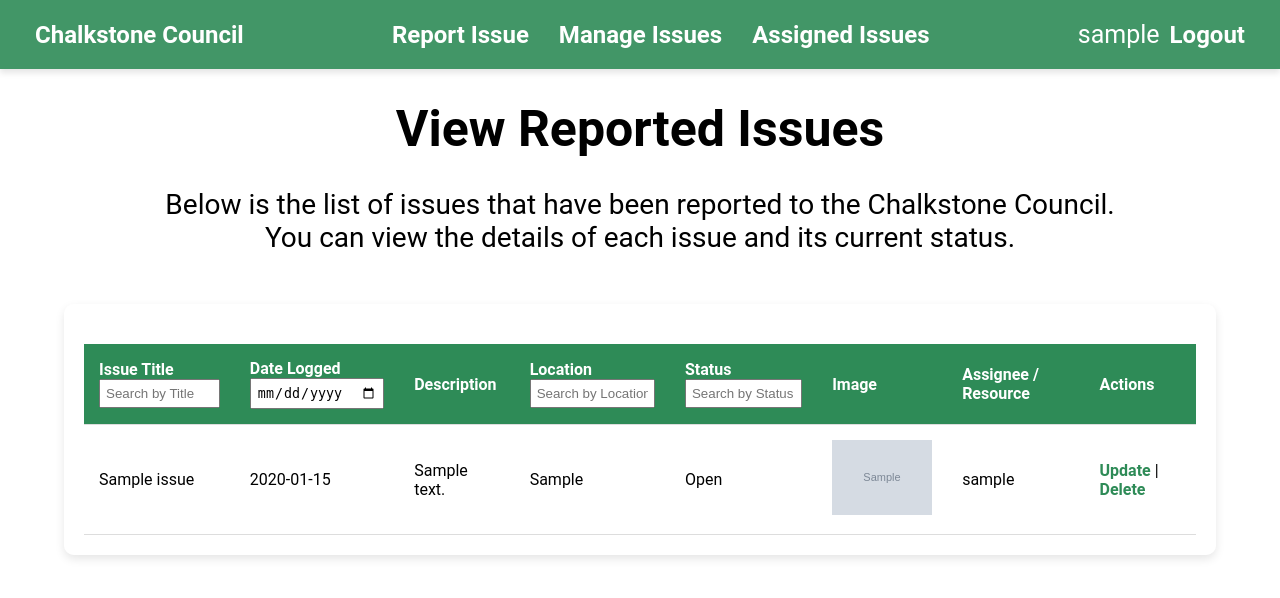
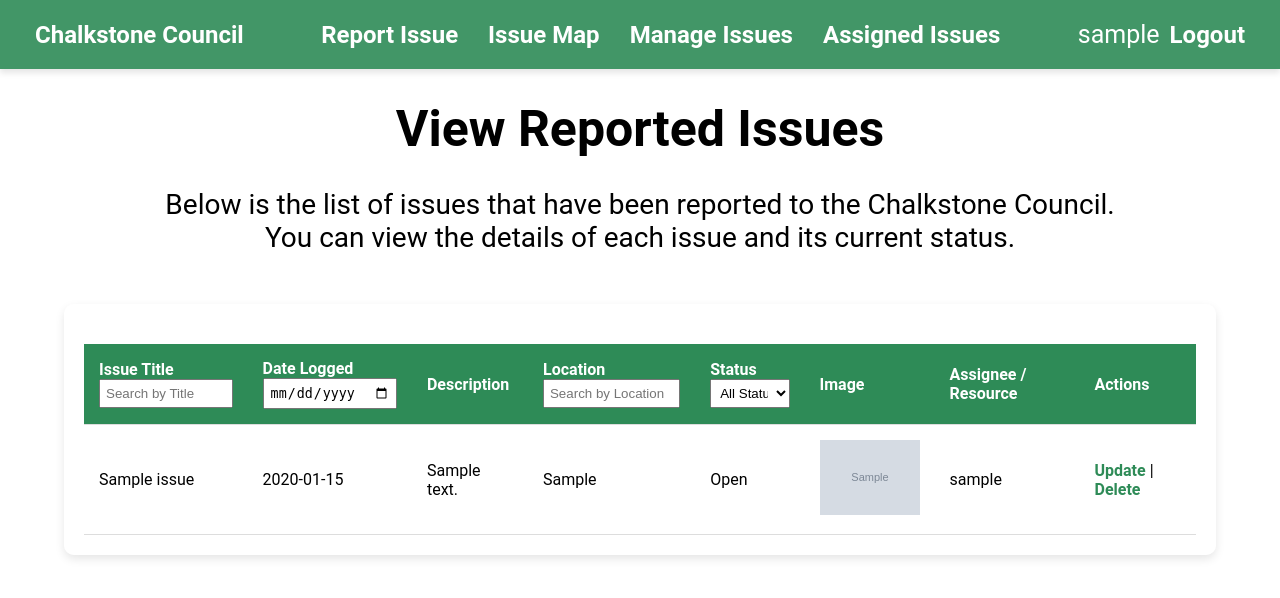
Before and after one commit to ddavies666/council-logging-system, a Django app: page /view-issues/ in a window 1280 px wide. Shown: the top 598 px of the page. Run offline with Django 5.2, Linux system fonts and the light colour scheme; a user stored in the database is signed in; tables that the repository leaves empty hold one stand-in row (values such as "Sample post"); grey boxes marked "Sample" are stand-in pictures.

Commit message:
Nav Bar Updates

```diff
--- a/myapp/templates/assigned_issues.html
+++ b/myapp/templates/assigned_issues.html
@@ -12,8 +12,9 @@
    <div class="navbar">
     <a href="{% url 'home' %}" class="logo">Chalkstone Council</a>
     <a href="{% url 'report_issue' %}">Report Issue</a>
+    <a href="{% url 'issue_map' %}">Issue Map</a>
     <a href="{% url 'view_issues' %}">Manage Issues</a>
-    <a href="{% url 'issue_map' %}">Issue Map</a>
+
     {% if user.is_staff %}
         <a href="{% url 'assigned_issues' %}" class="active-link">Assigned Issues</a>
     {% endif %}
--- a/myapp/templates/home.html
+++ b/myapp/templates/home.html
@@ -14,12 +14,12 @@
    <div class="navbar">
     <a href="{% url 'home' %}" class="logo">Chalkstone Council</a>
     <a href="{% url 'report_issue' %}">Report Issue</a>
+    <a href="{% url 'issue_map' %}">Issue Map</a>
     {% if user.is_staff %}
         <a href="{% url 'view_issues' %}">Manage Issues</a>
         <a href="{% url 'assigned_issues' %}">Assigned Issues</a>
     {% else %}
     <a href="{% url 'view_issues' %}">View Issues</a>
-    <a href="{% url 'issue_map' %}">Issue Map</a>
 
     {% endif %}
 
--- a/myapp/templates/issue_management.html
+++ b/myapp/templates/issue_management.html
@@ -12,8 +12,8 @@
     <div class="navbar">
         <a href="{% url 'home' %}" class="logo">Chalkstone Council</a>
         <a href="{% url 'report_issue' %}">Report Issue</a>
+        <a href="{% url 'issue_map' %}">Issue Map</a>
         <a href="{% url 'view_issues' %}">View Issues</a>
-        <a href="{% url 'issue_map' %}">Issue Map</a>
         {% if user.is_staff %}
             <a href="{% url 'issue_management' %}">Issue Management</a>
         {% endif %}
--- a/myapp/templates/issue_map.html
+++ b/myapp/templates/issue_map.html
@@ -14,12 +14,12 @@
     <div class="navbar">
         <a href="{% url 'home' %}" class="logo">Chalkstone Council</a>
         <a href="{% url 'report_issue' %}">Report Issue</a>
+        <a href="{% url 'issue_map' %}">Issue Map</a>
         {% if user.is_staff %}
             <a href="{% url 'view_issues' %}">Manage Issues</a>
             <a href="{% url 'assigned_issues' %}" class="active-link">Assigned Issues</a>
         {% else %}
             <a href="{% url 'view_issues' %}">View Issues</a>
-            <a href="{% url 'issue_map' %}">Issue Map</a>
         {% endif %}
         <div class="user-section">
             {% if user.is_authenticated %}
--- a/myapp/templates/login.html
+++ b/myapp/templates/login.html
@@ -12,11 +12,11 @@
   <div class="navbar">
     <a href="{% url 'home' %}" class="logo">Chalkstone Council</a>
     <a href="{% url 'report_issue' %}">Report Issue</a>
+    <a href="{% url 'issue_map' %}">Issue Map</a>
     {% if user.is_staff %}
         <a href="{% url 'view_issues' %}">Manage Issues</a>
     {% else %}
         <a href="{% url 'view_issues' %}">View Issues</a>
-        <a href="{% url 'issue_map' %}">Issue Map</a>
     {% endif %}
 
         <div class="user-section">
--- a/myapp/templates/report_issue.html
+++ b/myapp/templates/report_issue.html
@@ -12,12 +12,12 @@
    <div class="navbar">
     <a href="{% url 'home' %}" class="logo">Chalkstone Council</a>
     <a href="{% url 'report_issue' %}">Report Issue</a>
+    <a href="{% url 'issue_map' %}">Issue Map</a>
     {% if user.is_staff %}
         <a href="{% url 'view_issues' %}">Manage Issues</a>
         <a href="{% url 'assigned_issues' %}" class="active-link">Assigned Issues</a>
-        {% else %}
+    {% else %}
         <a href="{% url 'view_issues' %}">View Issues</a>
-        <a href="{% url 'issue_map' %}">Issue Map</a>
 
     {% endif %}
 
--- a/myapp/templates/update_issue.html
+++ b/myapp/templates/update_issue.html
@@ -12,12 +12,13 @@
   <div class="navbar">
     <a href="{% url 'home' %}" class="logo">Chalkstone Council</a>
     <a href="{% url 'report_issue' %}">Report Issue</a>
+    <a href="{% url 'issue_map' %}">Issue Map</a>
     {% if user.is_staff %}
         <a href="{% url 'view_issues' %}">Manage Issues</a>
         <a href="{% url 'assigned_issues' %}" class="active-link">Assigned Issues</a>
         {% else %}
         <a href="{% url 'view_issues' %}">View Issues</a>
-        <a href="{% url 'issue_map' %}">Issue Map</a>
+
 
     {% endif %}
 
--- a/myapp/templates/view_issues.html
+++ b/myapp/templates/view_issues.html
@@ -80,12 +80,14 @@
     <div class="navbar">
         <a href="{% url 'home' %}" class="logo">Chalkstone Council</a>
         <a href="{% url 'report_issue' %}">Report Issue</a>
+        <a href="{% url 'issue_map' %}">Issue Map</a>
+
         {% if user.is_staff %}
             <a href="{% url 'view_issues' %}">Manage Issues</a>
             <a href="{% url 'assigned_issues' %}" class="active-link">Assigned Issues</a>
         {% else %}
             <a href="{% url 'view_issues' %}">View Issues</a>
-            <a href="{% url 'issue_map' %}">Issue Map</a>
+
         {% endif %}
         <div class="user-section">
             {% if user.is_authenticated %}
@@ -112,7 +114,13 @@
                             <th>Date Logged <br><input type="date" class="search-input" id="search-date" onchange="searchTable()"></th>
                             <th>Description</th>
                             <th>Location <br><input type="text" class="search-input" id="search-location" placeholder="Search by Location" onkeyup="searchTable()"></th>
-                            <th>Status <br><input type="text" class="search-input" id="search-status" placeholder="Search by Status" onkeyup="searchTable()"></th>
+                            <th>Status <br><select class="search-input" id="search-status" onchange="searchTable()">
+                                <option value="">All Statuses</option> <!-- This ensures no filtering when selected -->
+                                <option value="Open">Open</option>
+                                <option value="In Progress">In Progress</option>
+                                <option value="Resolved">Resolved</option>
+                            </select>
+
                             <th>Image</th>
                             {% if user.is_staff %}
                                 <th>Assignee / Resource</th>
```
Also changed, not shown: media/issue_images/fallen-tree_1.jpg (added), media/issue_images/fly-tipping_1.jpg (added).
